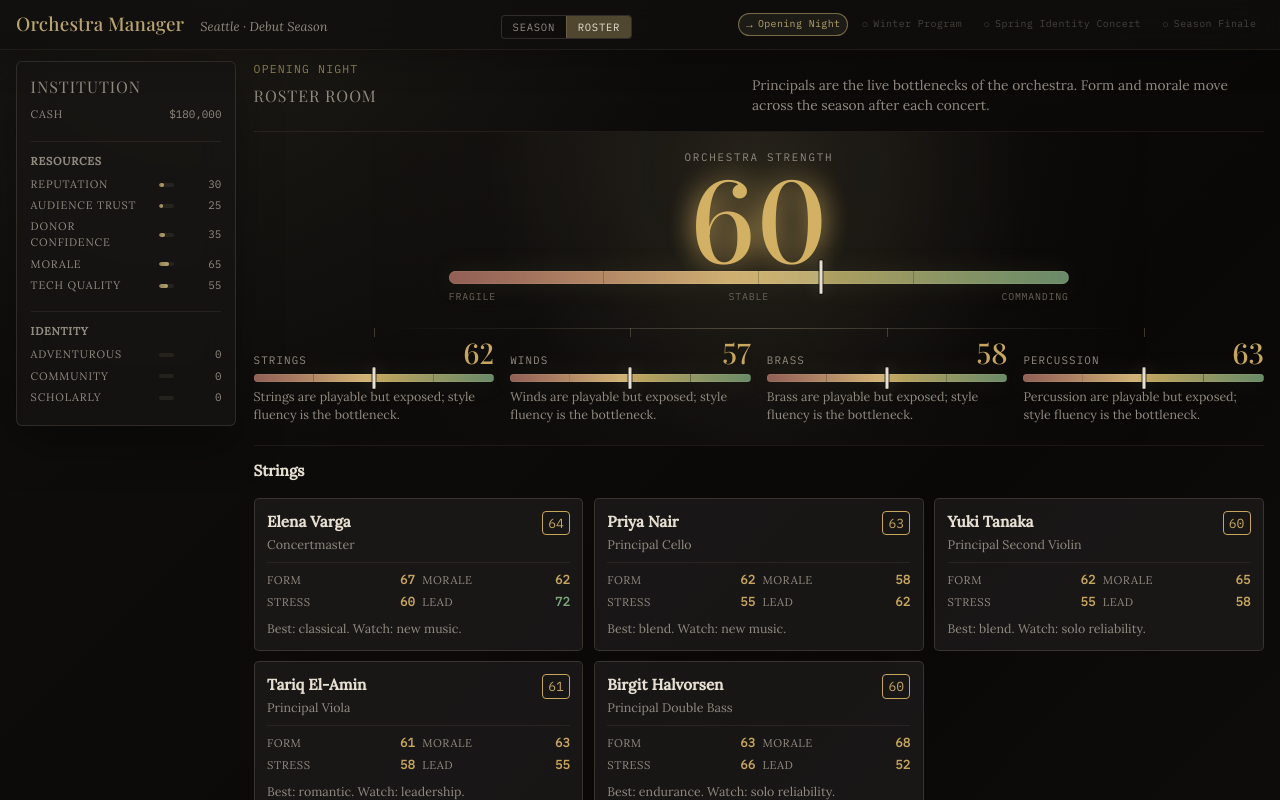
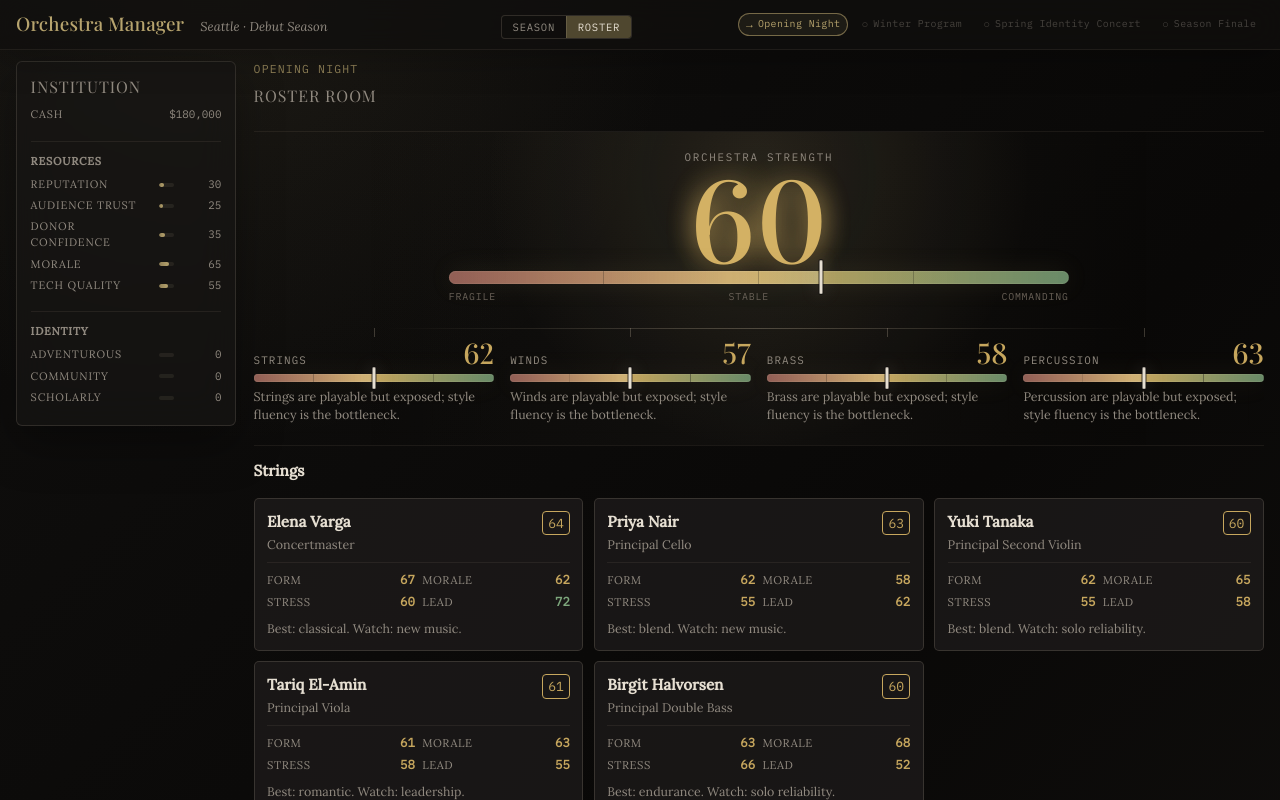
Before and after one commit to lrobadey/orchestramanager, a React (Vite) app: page / in a window 1280 px wide. Both pictures are taken after a click on the button "ROSTER". Shown: the top 800 px of the page. Built offline with nearby package versions, Linux system fonts and the light colour scheme; a web font is replaced by a local one.

Commit message:
Remove roster heading helper text

```diff
--- a/src/components/RosterOverview.tsx
+++ b/src/components/RosterOverview.tsx
@@ -90,10 +90,6 @@ export default function RosterOverview({ roster, forecast, currentSlotName }: Ro
           <p className="concert-slot-label">{currentSlotName ?? 'Season complete'}</p>
           <h2>Roster Room</h2>
         </div>
-        <p>
-          Principals are the live bottlenecks of the orchestra. Form and morale move
-          across the season after each concert.
-        </p>
       </div>
 
       <section className="orchestra-strength-hero" aria-label="Orchestra strength">
```
